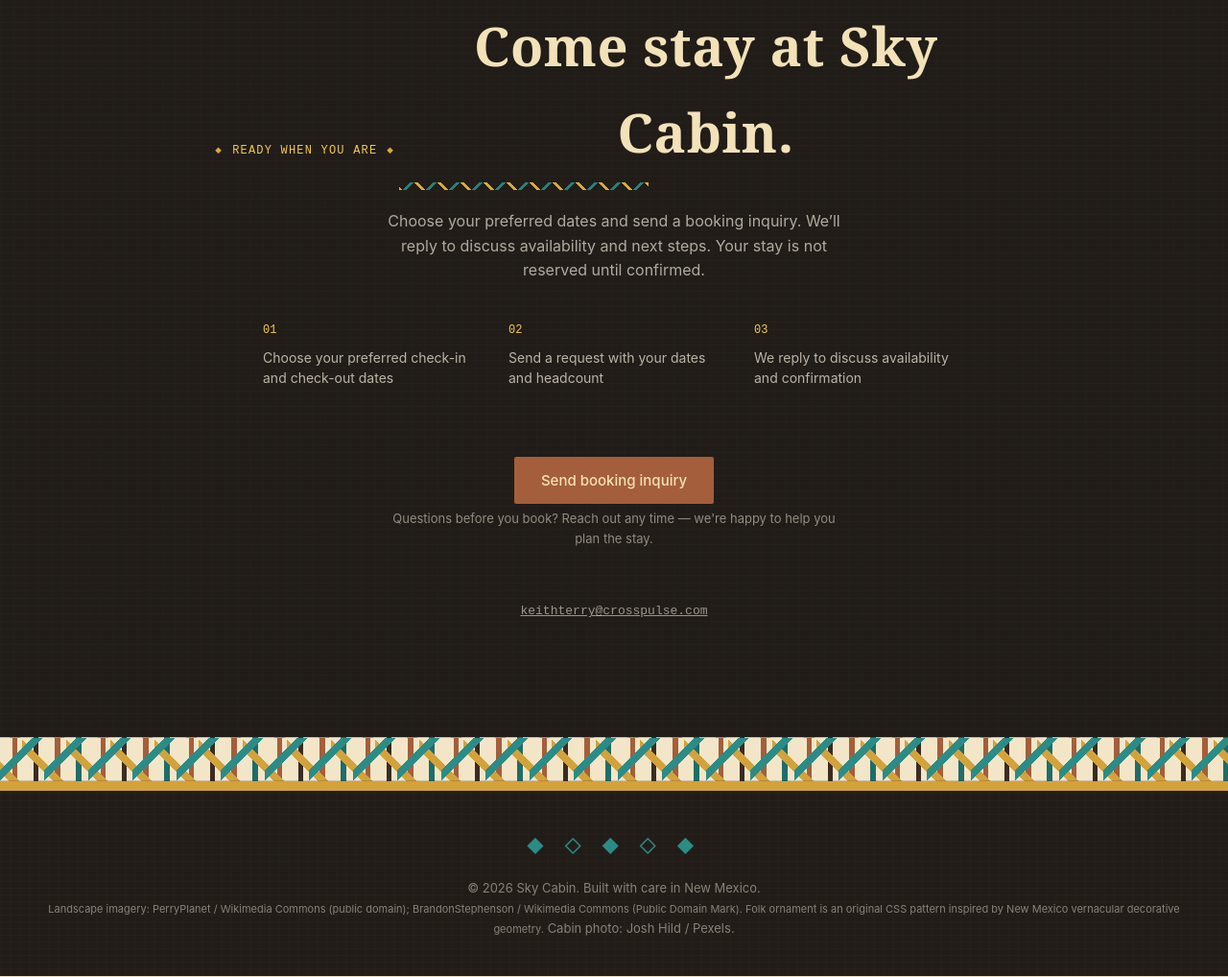
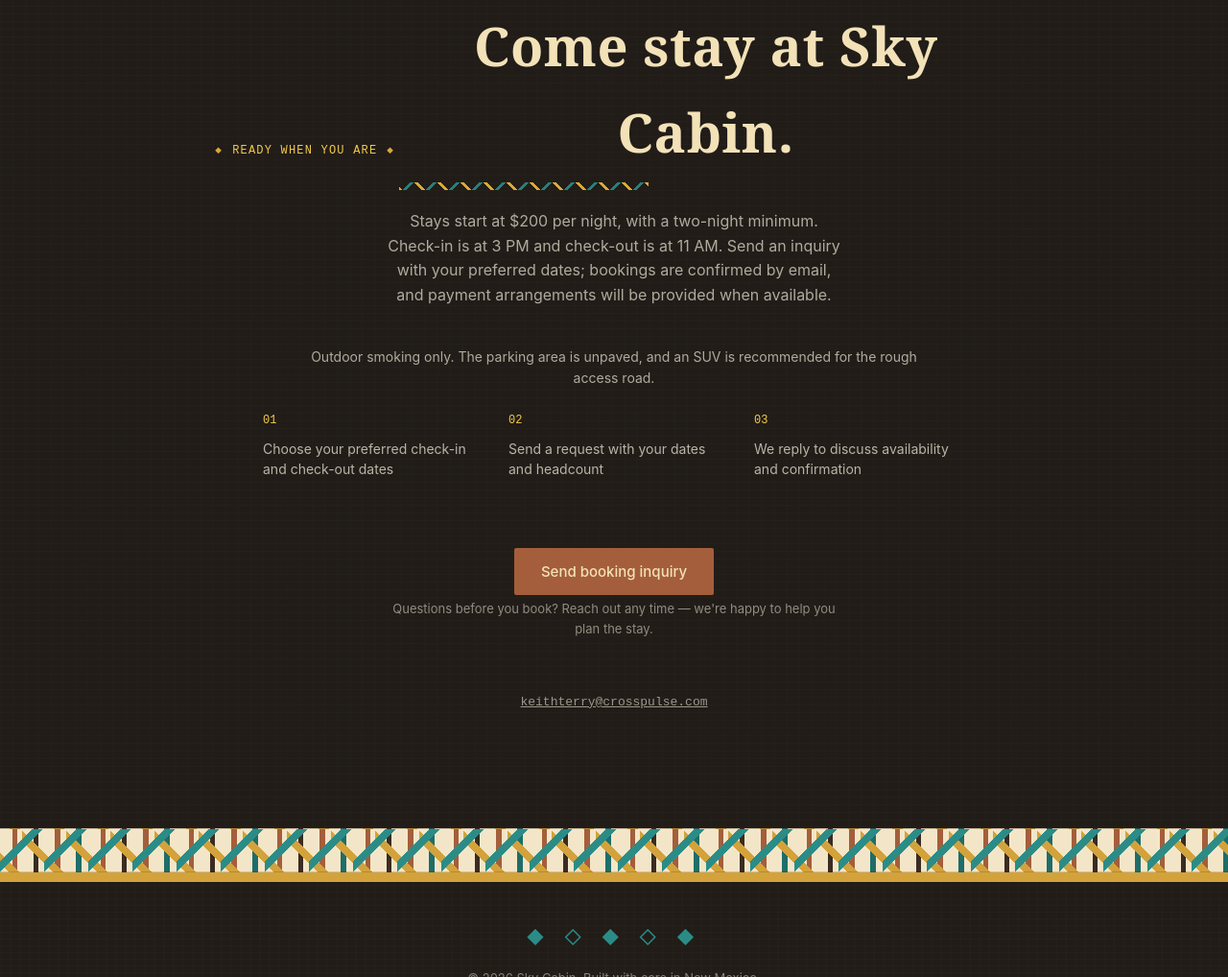
Before and after one commit to peterbonos-bot/cabin-new-mexico, a plain HTML site: page index.html in a window 1280 px wide. Shown: the part 6030-7048 px from the top of the page at 96% size. Drawn offline with Linux system fonts and the light colour scheme.

Commit message:
Add confirmed Sky Cabin booking policies to homepage

```diff
--- a/index.html
+++ b/index.html
@@ -1352,7 +1352,7 @@
   <div class="wrap">
     <div class="kicker" style="justify-content:center; display:flex; color:var(--brass);">Ready when you are</div>
     <h2 class="rug-title">Come stay at Sky Cabin.</h2>
-    <p>Choose your preferred dates and send a booking inquiry. We’ll reply to discuss availability and next steps. Your stay is not reserved until confirmed.</p>
+    <p>Stays start at $200 per night, with a two-night minimum. Check-in is at 3 PM and check-out is at 11 AM. Send an inquiry with your preferred dates; bookings are confirmed by email, and payment arrangements will be provided when available.</p><p style="font-size:14px; margin:12px auto 24px; max-width:680px;">Outdoor smoking only. The parking area is unpaved, and an SUV is recommended for the rough access road.</p>
     <div class="booking-steps">
       <div class="booking-step">
         <span class="bs-num">01</span>
```
